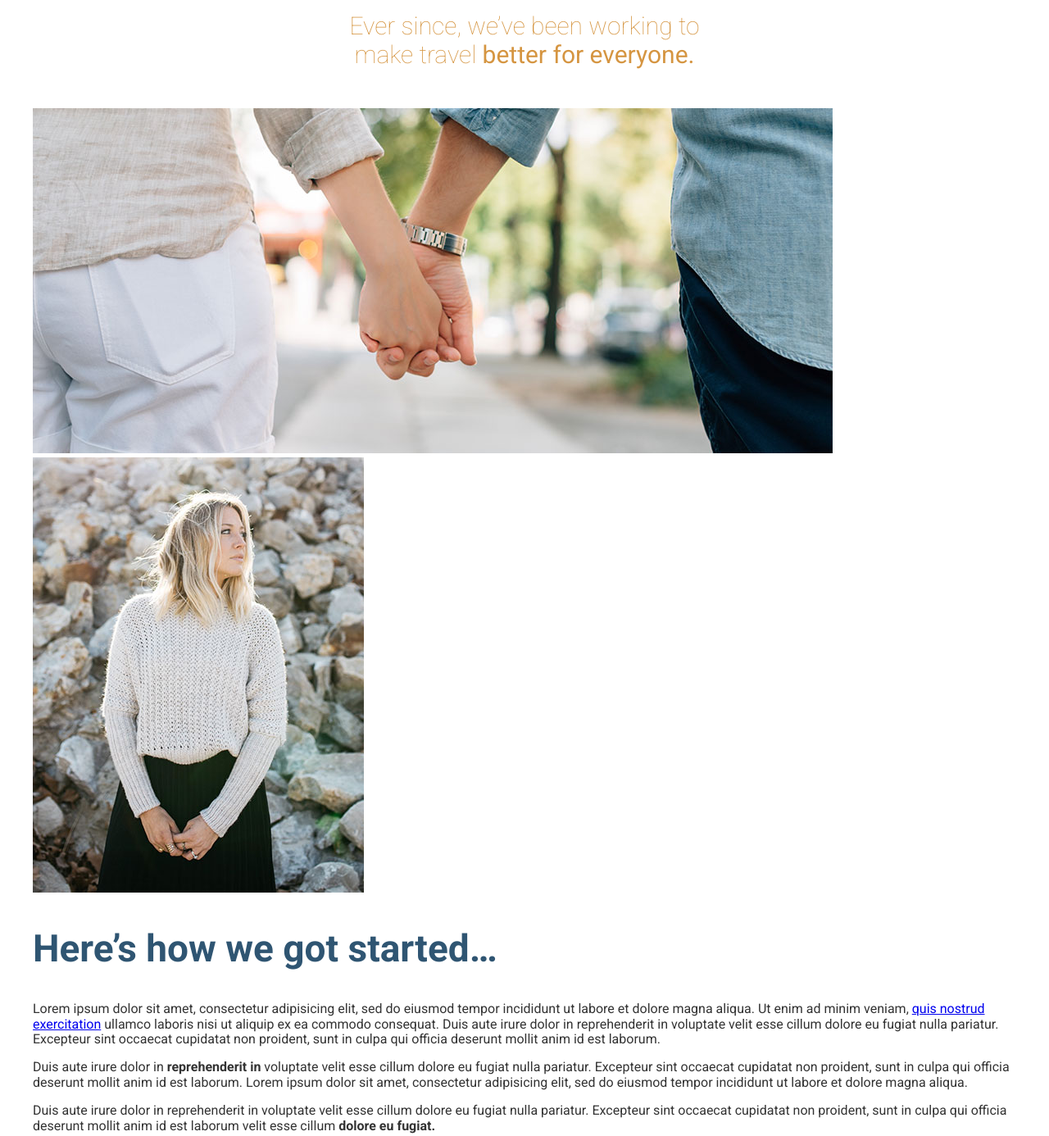
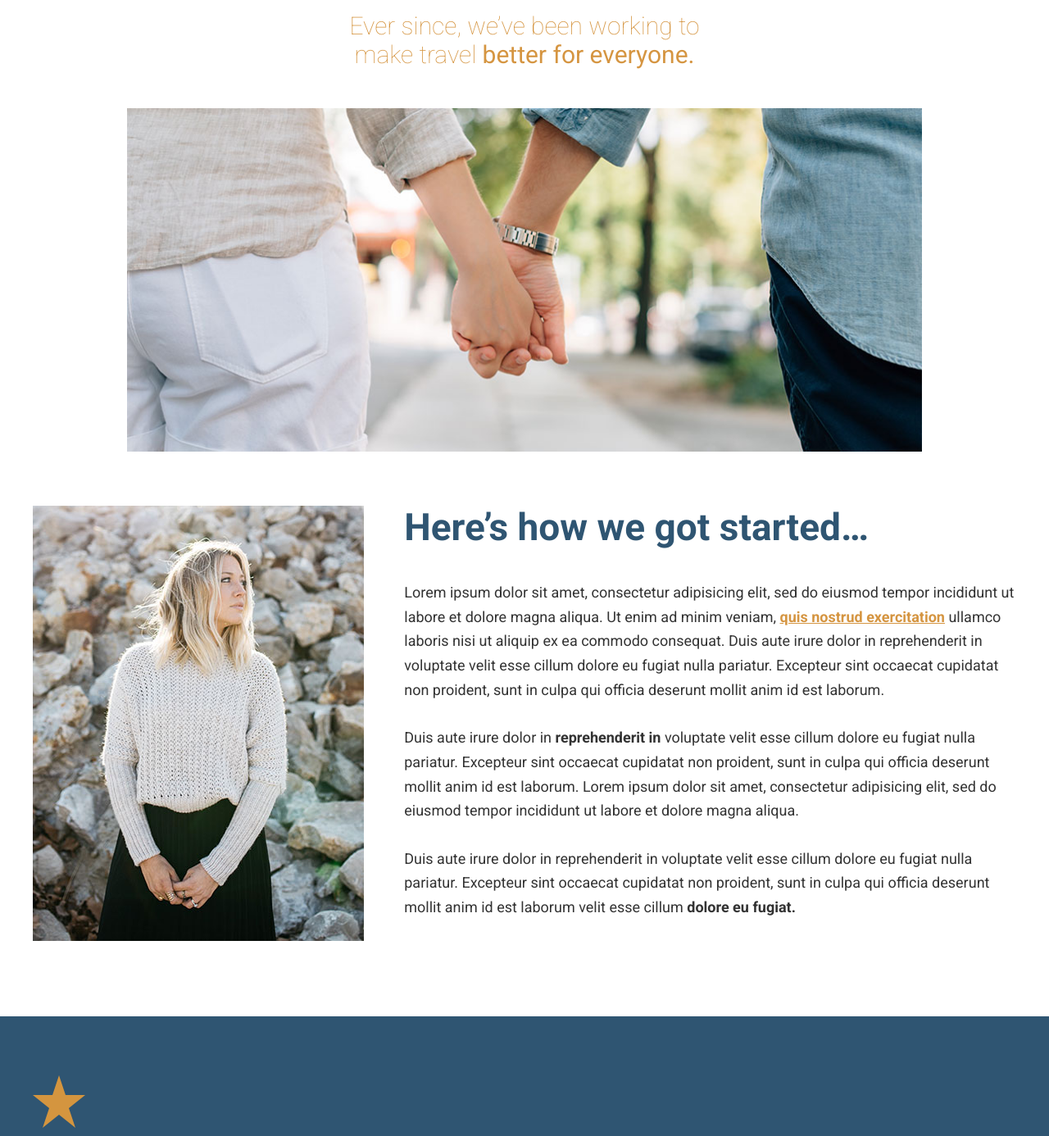
Before and after one commit to yarowa/travel-site, a website: page index.html in a window 1280 px wide. Shown: the part 780-2166 px from the top of the page at 82% size. Drawn offline with Linux system fonts and the light colour scheme.

Commit message:
Finished Our biginning section

```diff
--- a/app/scss/core.scss
+++ b/app/scss/core.scss
@@ -3,10 +3,15 @@
 @import 'vendor/vars/_vars';
 @import 'vendor/queries/_mixins';
 
-@import 'vendor/basic/_general';
+
+
 
 @import 'vendor/modules/_buttons';
 @import 'vendor/modules/_large-hero';
 @import 'vendor/modules/_wrapper';
 @import 'vendor/modules/_page-section';
 @import 'vendor/modules/_headline';
+@import 'vendor/modules/_generic-content';
+
+@import 'vendor/basic/_general';
+@import 'vendor/basic/_grid';
--- a/app/scss/vendor/basic/_general.scss
+++ b/app/scss/vendor/basic/_general.scss
@@ -1,8 +1,16 @@
+*{
+   box-sizing: border-box;
+
+}
 body{
    font-family: 'Roboto', sans-serif;
    color: #333;
+
 }
 img{
    max-width: 100%;
    height: auto;
 }
+a{
+   color: $mainOrange;
+}
--- /dev/null
+++ b/app/scss/vendor/basic/_grid.scss
@@ -0,0 +1,41 @@
+.row{
+
+   &::after{
+      content: "";
+      clear: both;
+      display: table;
+   }
+   &--gutters{
+      margin-right: -25px;
+   }
+   &--gutters > div{
+      padding-right: 25px;
+      overflow: hidden;
+   }
+}
+
+.bmum {
+   margin-bottom: 1rem;
+}
+@add-mixin medium{
+   .md-4-column{
+      .bmum {
+         margin-bottom: 0;
+      }
+      width: 33.33%;
+      float: left;
+
+      &--large{
+         width: 37%
+      }
+
+   }
+   .md-8-column{
+      width: 66.66%;
+      float: left;
+
+      &--small{
+         width: 63%;
+      }
+   }
+}
--- /dev/null
+++ b/app/scss/vendor/modules/_generic-content.scss
@@ -0,0 +1,13 @@
+.generic-content-container{
+   p{
+      line-height: 1.65;
+      //font-size: 1.125rem;
+      margin: 1.8rem 0;
+      @add-mixin small {
+         font-size: 1.125rem;
+      }
+   }
+   p a {
+      font-weight: 700;
+   }
+}
--- a/app/scss/vendor/modules/_headline.scss
+++ b/app/scss/vendor/modules/_headline.scss
@@ -1,8 +1,10 @@
 .headline{
    font-size: 300;
-   font-size: 2.875rem;
+   font-size: 1.9rem;
    color: $mainBlue;
-
+   @add-mixin small{
+      font-size: 2.875rem;
+   }
    &--centered{
       text-align: center;
    }
@@ -10,7 +12,10 @@
       color: $mainOrange;
    }
    &--small{
+      font-size: 1.5rem;
+      @add-mixin small{
       font-size: 1.875rem;
+   }
    }
 
    &--narrow{
@@ -26,4 +31,9 @@
    &--b-margin-large{
       margin-bottom: 1.6em;
    }
+   &--no-t-margin{
+      margin-top: 0;
+
+
+   }
 }
--- a/app/scss/vendor/modules/_page-section.scss
+++ b/app/scss/vendor/modules/_page-section.scss
@@ -1,6 +1,8 @@
 .page-section{
-   padding: 4.5rem 0;
-
+   padding: 1.2rem 0;
+   @add-mixin medium{
+      padding: 4.5rem 0;
+   }
    &--blue{
       background-color: $mainBlue;
       color: #fff;
--- a/app/scss/vendor/modules/_wrapper.scss
+++ b/app/scss/vendor/modules/_wrapper.scss
@@ -1,5 +1,18 @@
 .wrapper{
    padding: 0 18px;
-   max-width: 1200px;
+   max-width: 1236px;
    margin: 0 auto;
+   &--medium{
+      max-width: 970px;
+   }
+   &--b-margin{
+      margin-bottom: 1rem;
+      @add-mixin small{
+         margin-bottom: 3.875rem;
+      }
+
+   }
+   .wrapper{
+      padding: 0;
+   }
 }
--- a/app/scss/vendor/queries/_mixins.scss
+++ b/app/scss/vendor/queries/_mixins.scss
@@ -29,3 +29,11 @@
       @mixin-content;
    }
 }
+
+@define-mixin clearfix {
+   &::after{
+      content: "";
+      clear: both;
+      display: table;
+   }
+}
--- a/index.html
+++ b/index.html
@@ -42,12 +42,27 @@
     <div class="wrapper">
       <h2 class="headline headline--centered headline--light headline--b-margin-small">The first trip we planned <strong>was our own.</strong> </h2>
       <h3 class="headline headline--centered headline--orange headline--small headline--narrow headline--light headline--b-margin-large">Ever since, we&rsquo;ve been working to make travel <strong>better for everyone.</strong> </h3>
-      <img src="app/assets/images/first-trip.jpg" alt="Couple walking down a street.">
-      <img src="app/assets/images/our-start.jpg" alt="Our founder, Jane Doe">
-      <h2 class="headline">Here&rsquo;s how we got started&hellip;</h2>
-      <p>Lorem ipsum dolor sit amet, consectetur adipisicing elit, sed do eiusmod tempor incididunt ut labore et dolore magna aliqua. Ut enim ad minim veniam, <a href="#">quis nostrud exercitation</a> ullamco laboris nisi ut aliquip ex ea commodo consequat. Duis aute irure dolor in reprehenderit in voluptate velit esse cillum dolore eu fugiat nulla pariatur. Excepteur sint occaecat cupidatat non proident, sunt in culpa qui officia deserunt mollit anim id est laborum.</p>
-      <p>Duis aute irure dolor in <strong>reprehenderit in</strong> voluptate velit esse cillum dolore eu fugiat nulla pariatur. Excepteur sint occaecat cupidatat non proident, sunt in culpa qui officia deserunt mollit anim id est laborum. Lorem ipsum dolor sit amet, consectetur adipisicing elit, sed do eiusmod tempor incididunt ut labore et dolore magna aliqua.</p>
-      <p>Duis aute irure dolor in reprehenderit in voluptate velit esse cillum dolore eu fugiat nulla pariatur. Excepteur sint occaecat cupidatat non proident, sunt in culpa qui officia deserunt mollit anim id est laborum velit esse cillum <strong>dolore eu fugiat.</strong></p>
+      <div class="wrapper wrapper--medium wrapper--b-margin">
+        <img sizes="(min-width: 970px) 970px, 100vw" srcset="app/assets/images/first-trip.jpg 565w, app/assets/images/first-trip.jpg 976w, app/assets/images/first-trip-hi-dpi.jpg 1952w" alt="Couple walking down a street.">
+      </div>
+      <div class="row row--gutters">
+        <div class="md-4-column md-4-column--large bmum">
+          <picture>
+            <source sizes="404px" srcset="app/assets/images/our-start.jpg 404w, app/assets/images/our-start-hi-dpi.jpg 808w" media="(min-width: 1024px)">
+              <source sizes="320px"  srcset="app/assets/images/our-start-portrait.jpg 382w, app/assets/images/our-start-portrait-hi-dpi.jpg 764w" media="(min-width: 768px)">
+            <img srcset="app/assets/images/our-start-landscape.jpg 800w, app/assets/images/our-start-landscape-hi-dpi.jpg 1600w" alt="Our founder, Jane Doe">
+          </picture>
+        </div>
+        <div class="md-8-column md-8-column--small">
+          <div class="generic-content-container">
+            <h2 class="headline headline--no-t-margin">Here&rsquo;s how we got started&hellip;</h2>
+            <p>Lorem ipsum dolor sit amet, consectetur adipisicing elit, sed do eiusmod tempor incididunt ut labore et dolore magna aliqua. Ut enim ad minim veniam, <a href="#">quis nostrud exercitation</a> ullamco laboris nisi ut aliquip ex ea commodo consequat. Duis aute irure dolor in reprehenderit in voluptate velit esse cillum dolore eu fugiat nulla pariatur. Excepteur sint occaecat cupidatat non proident, sunt in culpa qui officia deserunt mollit anim id est laborum.</p>
+            <p>Duis aute irure dolor in <strong>reprehenderit in</strong> voluptate velit esse cillum dolore eu fugiat nulla pariatur. Excepteur sint occaecat cupidatat non proident, sunt in culpa qui officia deserunt mollit anim id est laborum. Lorem ipsum dolor sit amet, consectetur adipisicing elit, sed do eiusmod tempor incididunt ut labore et dolore magna aliqua.</p>
+            <p>Duis aute irure dolor in reprehenderit in voluptate velit esse cillum dolore eu fugiat nulla pariatur. Excepteur sint occaecat cupidatat non proident, sunt in culpa qui officia deserunt mollit anim id est laborum velit esse cillum <strong>dolore eu fugiat.</strong></p>
+          </div>
+        </div>
+        <!-- <div class="clear-fix"></div> -->
+      </div>
     </div>
   </div>
 
```
Also changed, not shown: app/css/core.css.
